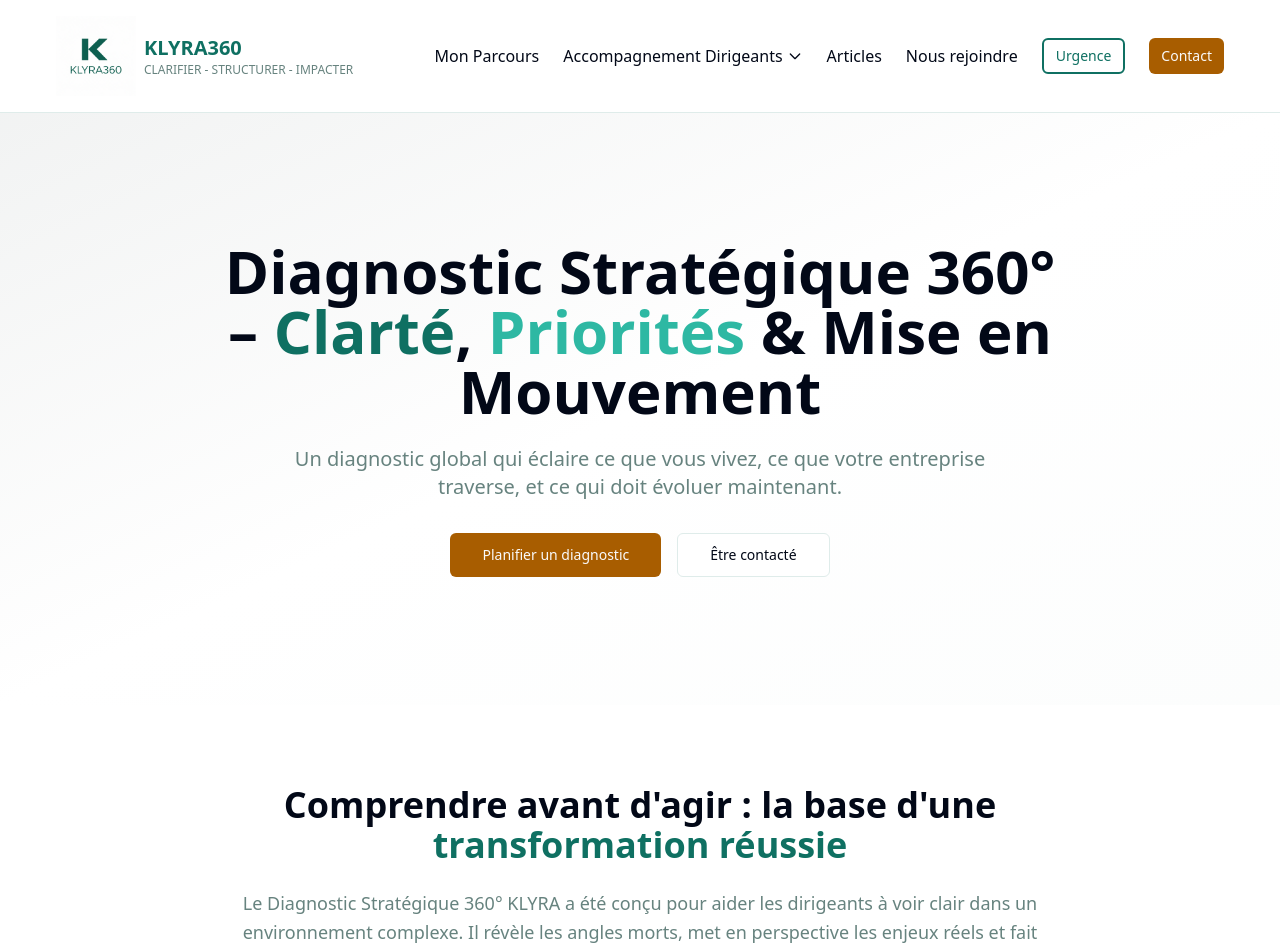
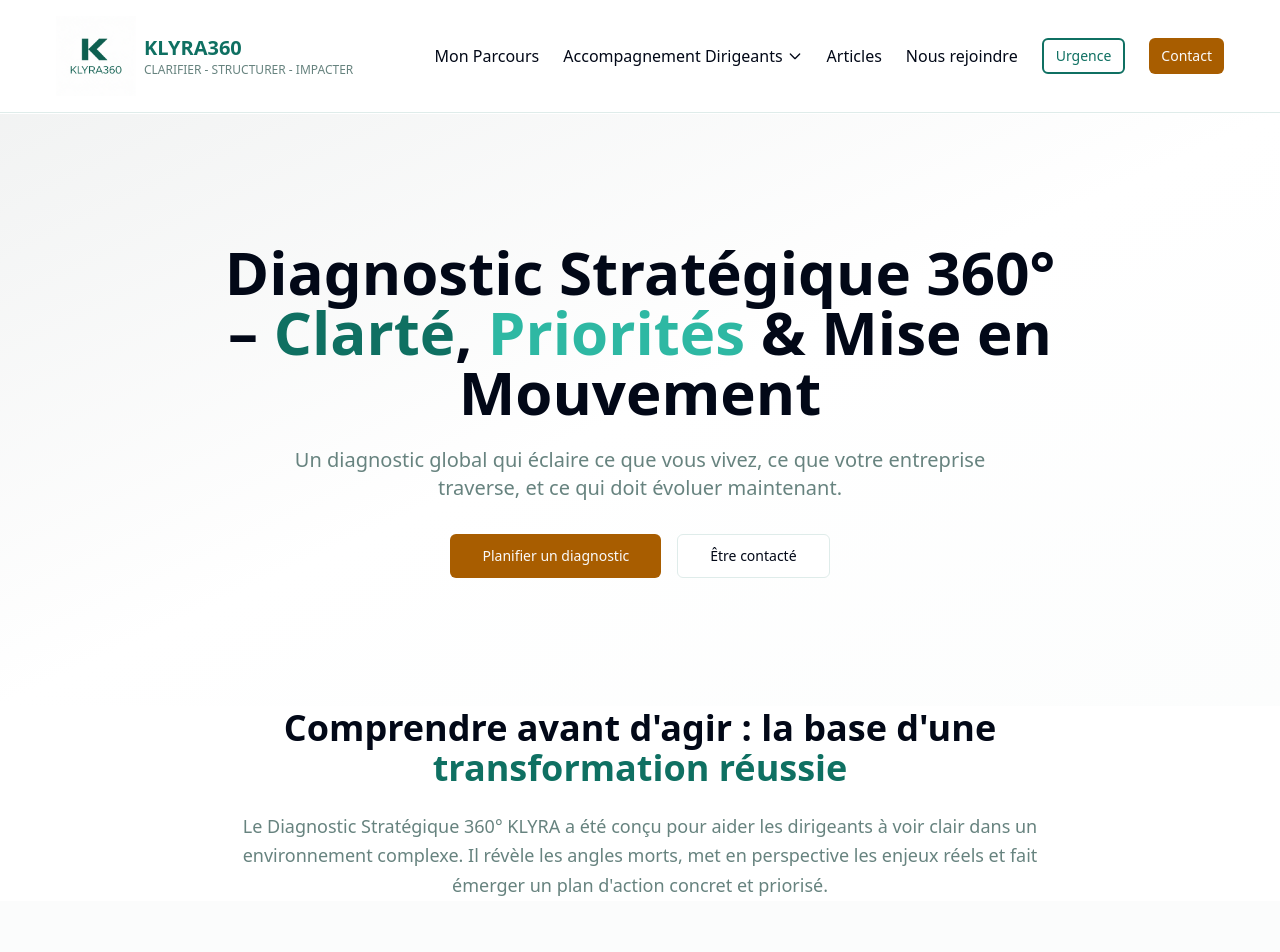
Before and after one commit to KLYRA360/klyra-boost-champion, a React (Vite) app: page /diagnostic-strategique-360 in a window 1280 px wide. Shown: the top 952 px of the page. Built offline with nearby package versions, Linux system fonts and the light colour scheme; the HTML template or start-up script is replaced by a standard one.

Commit message:
Visual edit in Lovable
Edited UI in Lovable

```diff
--- a/src/pages/DiagnosticStrategique360.tsx
+++ b/src/pages/DiagnosticStrategique360.tsx
@@ -5,7 +5,6 @@ import { Eye, TrendingUp, Users, Target, Compass, Lightbulb, FileText, CheckCirc
 import Header from "@/components/Header";
 import Footer from "@/components/Footer";
 import { useEffect } from "react";
-
 const DiagnosticStrategique360 = () => {
   useEffect(() => {
     document.title = "Diagnostic Stratégique 360° – Clarté & Plan d'Action | KLYRA360";
@@ -14,13 +13,11 @@ const DiagnosticStrategique360 = () => {
       metaDescription.setAttribute("content", "Diagnostic Stratégique 360° pour dirigeants et entreprises : clarté, angles morts, priorités et plan d'action concret. Disponible à Montpellier et en visio.");
     }
   }, []);
-
-  return (
-    <div className="min-h-screen bg-background">
+  return <div className="min-h-screen bg-background">
       <Header />
       <main>
         {/* SECTION 1 — HERO */}
-        <section className="relative py-20 md:py-32 px-6 bg-gradient-to-br from-klyra-neutral-light via-background to-secondary/20">
+        <section className="relative py-20 md:py-32 px-6 bg-gradient-to-br from-klyra-neutral-light via-background to-secondary/20 my-px">
           <div className="container mx-auto max-w-4xl text-center">
             <h1 className="text-4xl md:text-5xl lg:text-6xl font-bold text-foreground mb-6 leading-tight">
               Diagnostic Stratégique 360° – <span className="text-primary">Clarté</span>, <span className="text-accent">Priorités</span> & Mise en Mouvement
@@ -44,7 +41,7 @@ const DiagnosticStrategique360 = () => {
         </section>
 
         {/* SECTION 2 — Pourquoi un Diagnostic 360° */}
-        <section className="py-16 md:py-20 px-6 bg-background">
+        <section className="py-16 px-6 bg-background md:py-px">
           <div className="container mx-auto max-w-4xl">
             <h2 className="text-3xl md:text-4xl font-bold mb-6 text-center">
               Comprendre avant d'agir : la base d'une <span className="text-primary">transformation réussie</span>
@@ -378,8 +375,6 @@ const DiagnosticStrategique360 = () => {
         </section>
       </main>
       <Footer />
-    </div>
-  );
+    </div>;
 };
-
 export default DiagnosticStrategique360;
```
